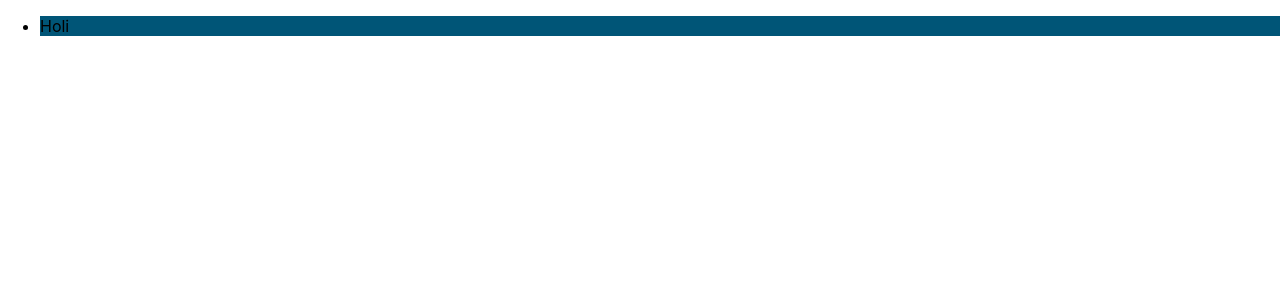
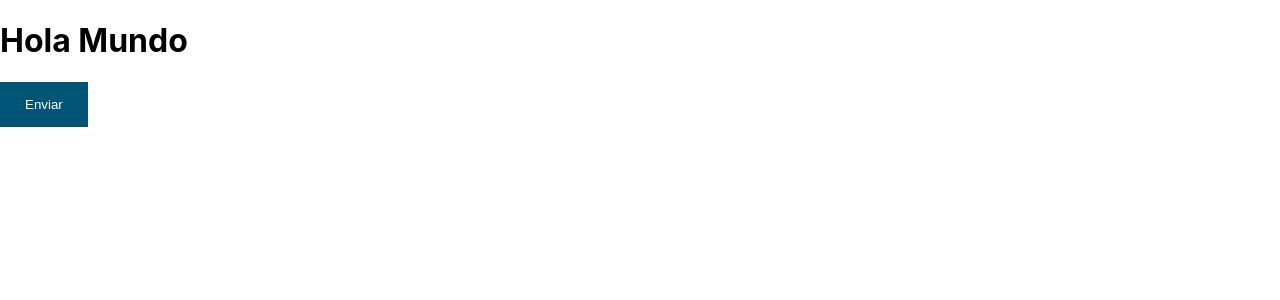
Before and after one commit to canessaalvamiguel/react-udemy-couse-2023, a React (Create React App) app in the folder section4app/: page / in a window 1280 px wide. Shown: the top 300 px of the page. Built offline with nearby package versions, Linux system fonts and the light colour scheme.

Commit message:
Create first reusable component

```diff
--- a/section4app/src/App.js
+++ b/section4app/src/App.js
@@ -1,28 +1,14 @@
-//import './App.css';
-import "./main.css"
+import Button from "./Button";
 
-const estilo2 = {
-    boxShadow: '0 5px 3px rgba(0,0,0,0,0.5)'
-}
-const estilo = (bg = '#333') => ({
-    backgroundColor: bg,
-    color: '#fff',
-    padding: '10px 15px'
-});
-
-const Li = ({children, estado}) => {
-    console.log(estado)
+const App = () => {
     return (
-        <li className='clase-li'>{children}</li>
+        <div>
+            <h1>Hola Mundo</h1>
+            <Button onClick={(e) => console.log("clickeado", e)}>
+                Enviar
+            </Button>
+        </div>
     )
 }
 
-const App = () => {
-  return (
-     <ul className='clase-css'>
-       <Li estado='feliz'>Holi</Li>
-     </ul>
-  );
-}
-
-export default App;
+export default App
--- /dev/null
+++ b/section4app/src/Button.css
@@ -0,0 +1,11 @@
+.btn{
+    transition: all 0.3s ease-in-out;
+    background-color: #057;
+    color: white;
+    border: none;
+    padding: 15px 25px;
+}
+
+.btn:hover{
+    background-color: #750;
+}
--- /dev/null
+++ b/section4app/src/Button.js
@@ -0,0 +1,9 @@
+import './Button.css';
+
+const Button = (props) => {
+    return (
+        <button {...props} className='btn'/>
+    )
+}
+
+export default Button
```
Also changed, not shown: section4app/src/App1.js (added, +28 -0 lines), 1 other file (tests, documents, lock files or other folders).
